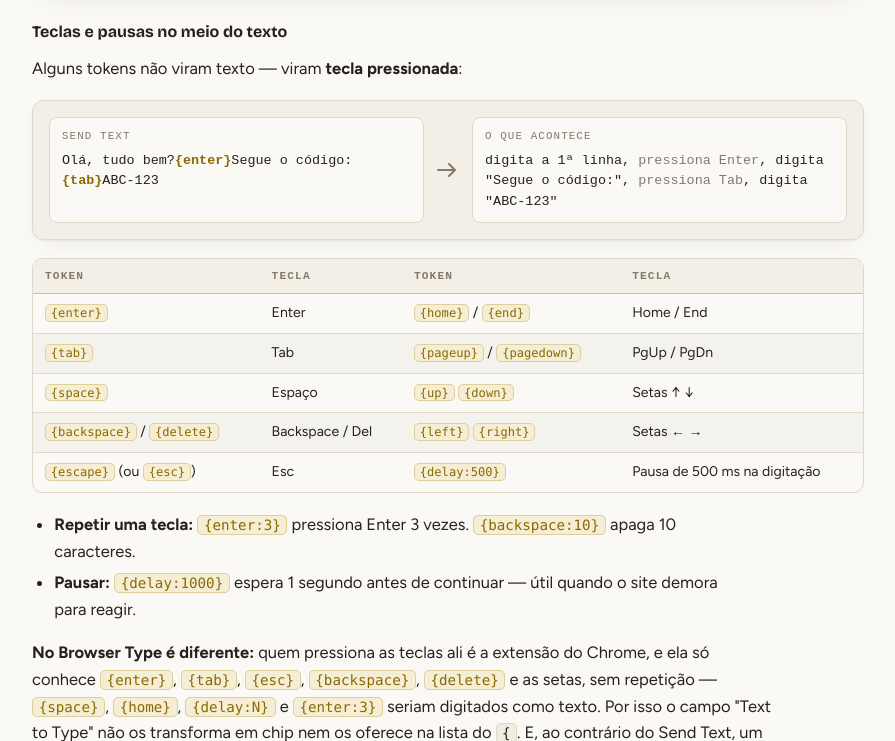
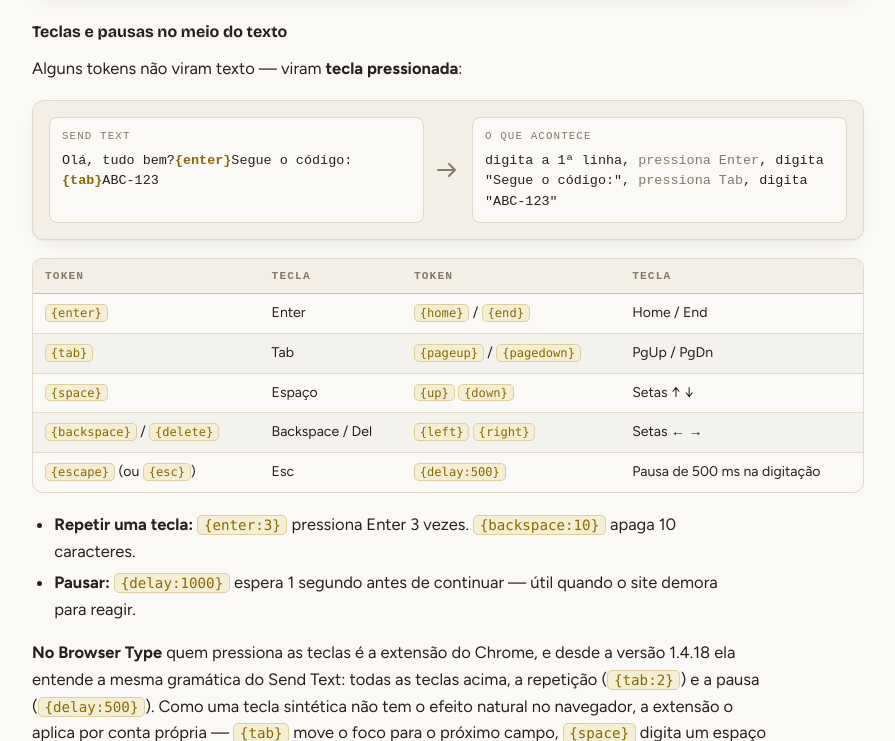
Before and after one commit to fatalihue/TrueReplayer-releases, a plain HTML site: page docs/manual.html in a window 1280 px wide. Shown: the part 11259-12000 px from the top of the page, without its empty margins (328-1223 px from the left). Drawn offline with nearby package versions, Linux system fonts and the light colour scheme; a web font is replaced by a local one.

Commit message:
docs(manual): Browser Type com a gramatica de teclas do Send Text (extensao 1.4.18, A5)
- paragrafo "No Browser Type" reescrito: mesma gramatica desde a 1.4.18 (todas as teclas, repeticao e pausa), acoes padrao que a extensao aplica (Tab foco, Space, Home/End cursor, PageUp/PageDown rolagem), a diferenca que fica ({enter} dentro do conteudo copiado vira tecla) e a recarga em chrome://extensions
- linha Browser Type da tabela de acoes

Co-Authored-By: Claude Fable 5.1 <noreply@anthropic.com>

```diff
--- a/docs/manual.html
+++ b/docs/manual.html
@@ -1258,7 +1258,7 @@
       <li><strong>Repetir uma tecla:</strong> <span class="tok">{enter:3}</span> pressiona Enter 3 vezes. <span class="tok">{backspace:10}</span> apaga 10 caracteres.</li>
       <li><strong>Pausar:</strong> <span class="tok">{delay:1000}</span> espera 1 segundo antes de continuar — útil quando o site demora para reagir.</li>
     </ul>
-    <p><strong>No Browser Type é diferente:</strong> quem pressiona as teclas ali é a extensão do Chrome, e ela só conhece <span class="tok">{enter}</span>, <span class="tok">{tab}</span>, <span class="tok">{esc}</span>, <span class="tok">{backspace}</span>, <span class="tok">{delete}</span> e as setas, sem repetição — <span class="tok">{space}</span>, <span class="tok">{home}</span>, <span class="tok">{delay:N}</span> e <span class="tok">{enter:3}</span> seriam digitados como texto. Por isso o campo "Text to Type" não os transforma em chip nem os oferece na lista do <code>{</code>. E, ao contrário do Send Text, um <span class="tok">{enter}</span> que venha <em>dentro</em> do conteúdo copiado vira tecla ali, porque quem lê o texto final é a extensão.</p>
+    <p><strong>No Browser Type</strong> quem pressiona as teclas é a extensão do Chrome, e desde a versão 1.4.18 ela entende a mesma gramática do Send Text: todas as teclas acima, a repetição (<span class="tok">{tab:2}</span>) e a pausa (<span class="tok">{delay:500}</span>). Como uma tecla sintética não tem o efeito natural no navegador, a extensão o aplica por conta própria — <span class="tok">{tab}</span> move o foco para o próximo campo, <span class="tok">{space}</span> digita um espaço (ou aciona um botão), <span class="tok">{home}</span> e <span class="tok">{end}</span> levam o cursor ao começo ou ao fim do campo e o texto seguinte entra ali, <span class="tok">{pageup}</span> e <span class="tok">{pagedown}</span> rolam a página — a menos que o próprio site cancele a tecla, como faria com um teclado de verdade. Uma diferença continua: ao contrário do Send Text, um <span class="tok">{enter}</span> que venha <em>dentro</em> do conteúdo copiado vira tecla ali, porque quem lê o texto final é a extensão. Se o app avisar que a versão da extensão não bate, recarregue-a em <code>chrome://extensions</code>.</p>
 
     <h4 style="margin-top:26px">A área de transferência: <span class="tok">{clipboard}</span></h4>
     <p>O token mais usado. Vira <strong>o que estiver copiado (Ctrl+C)</strong> no momento da execução — a ponte perfeita: copie algo em um lugar, aperte o atalho, e a macro usa esse conteúdo na resposta. Seu clipboard real é restaurado depois. No modo <strong>Type</strong> ele nem chega a ser alterado — o app só lê.</p>
@@ -2410,7 +2410,7 @@ Código de entrega: <span class="hl">{clip:3}</span><span class="hl">{enter}</sp
       <thead><tr><th>Ação</th><th>O que faz</th></tr></thead>
       <tbody>
         <tr><td><strong>Browser Click / Right Click</strong></td><td>Clica por seletor ou pelo <strong>texto</strong> visível.</td></tr>
-        <tr><td><strong>Browser Type</strong></td><td>Digita num campo, com os mesmos tokens de <em>dados</em> do Send Text (<span class="tok">{clipboard}</span>, <span class="tok">{var:…}</span>, <span class="tok">{row:…}</span>…). Das teclas, a extensão pressiona só Enter, Tab, Esc, Backspace, Delete e as setas — <span class="tok">{space}</span>, <span class="tok">{home}</span>, <span class="tok">{delay:N}</span> e a repetição <span class="tok">{enter:3}</span> virariam texto, e por isso o campo os mostra como texto comum.</td></tr>
+        <tr><td><strong>Browser Type</strong></td><td>Digita num campo, com os mesmos tokens do Send Text — os de <em>dados</em> (<span class="tok">{clipboard}</span>, <span class="tok">{var:…}</span>, <span class="tok">{row:…}</span>…) e os de <em>tecla</em>, com repetição e pausa (<span class="tok">{tab:2}</span>, <span class="tok">{space}</span>, <span class="tok">{home}</span>, <span class="tok">{delay:500}</span>). Quem pressiona é a extensão (1.4.18 ou mais nova), que também move o foco no Tab e o cursor no Home/End.</td></tr>
         <tr><td><strong>Navigate</strong></td><td>Abre uma URL; opcionalmente espera a URL casar ou um elemento aparecer.</td></tr>
         <tr><td><strong>Wait Element</strong></td><td>Espera um elemento aparecer (ou sumir).</td></tr>
         <tr><td><strong>Assert Element</strong></td><td>Confere o estado e <strong>para</strong> se não estiver como esperado. É guarda, não espera.</td></tr>
```
